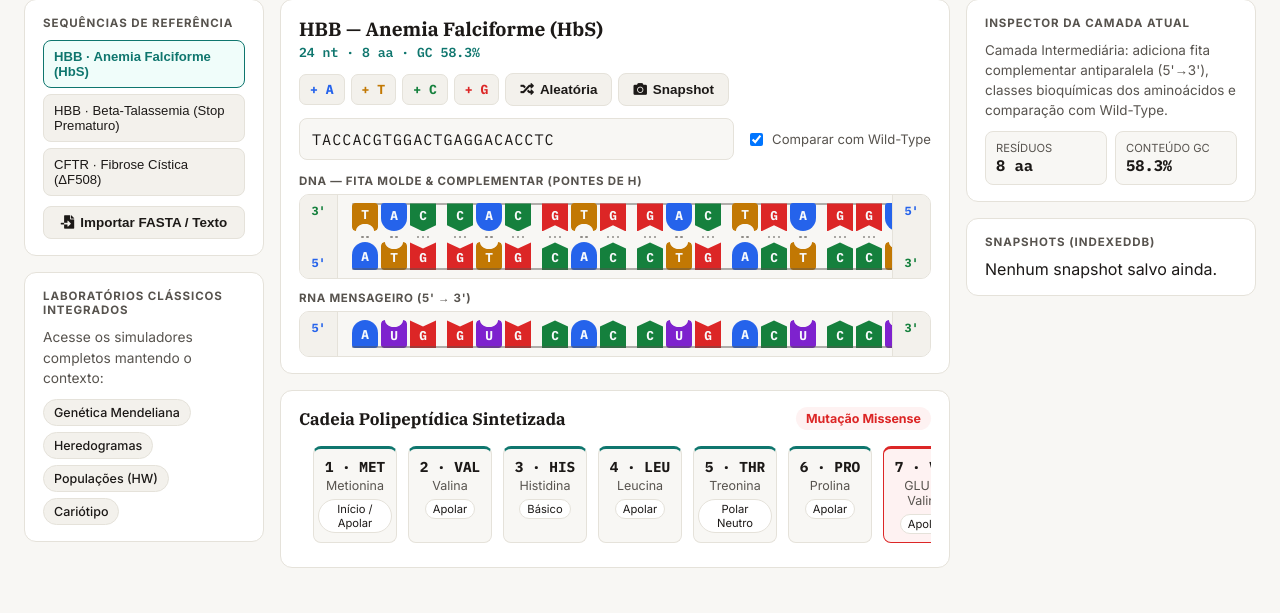
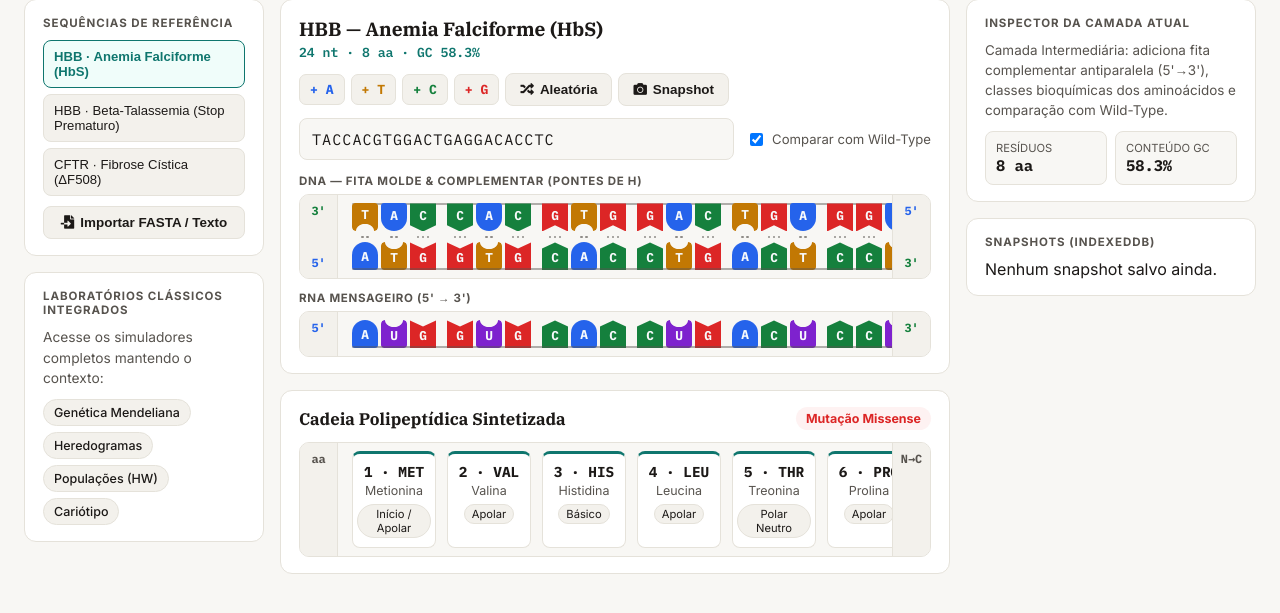
Before and after one commit to wjml/ProteinSynthesis, a PHP site: page /beta.html in a window 1280 px wide. Shown: the part 125-738 px from the top of the page. Run offline with PHP 8.4, Linux system fonts and the light colour scheme; some libraries are stand-ins or nearby versions.

Commit message:
feat(beta): alinhar cadeia polipeptídica e perfil Kyte-Doolittle às colunas de códons

```diff
--- a/assets/js/beta/app.js
+++ b/assets/js/beta/app.js
@@ -114,16 +114,19 @@ function renderHydropathyChart(profile) {
     host.textContent = 'Insira ao menos 1 códon traduzível para visualizar o perfil.';
     return;
   }
-  const W = 640;
-  const H = 140;
-  const pad = 22;
+  const colW = 84;
+  const gap = 11;
+  const totalW = profile.length * colW + Math.max(0, profile.length - 1) * gap;
+  const H = 130;
   const svgNS = 'http://www.w3.org/2000/svg';
   const svg = document.createElementNS(svgNS, 'svg');
-  svg.setAttribute('viewBox', `0 0 ${W} ${H}`);
+  svg.setAttribute('viewBox', `0 0 ${totalW} ${H}`);
+  svg.style.width = `${totalW}px`;
+  svg.style.height = `${H}px`;
 
   const zeroLine = document.createElementNS(svgNS, 'line');
-  zeroLine.setAttribute('x1', pad);
-  zeroLine.setAttribute('x2', W - pad);
+  zeroLine.setAttribute('x1', 0);
+  zeroLine.setAttribute('x2', totalW);
   zeroLine.setAttribute('y1', H / 2);
   zeroLine.setAttribute('y2', H / 2);
   zeroLine.setAttribute('stroke', 'currentColor');
@@ -132,15 +135,27 @@ function renderHydropathyChart(profile) {
   svg.appendChild(zeroLine);
 
   const pts = profile.map((p, idx) => {
-    const x = profile.length === 1 ? W / 2 : pad + (idx / (profile.length - 1)) * (W - pad * 2);
-    const y = H / 2 - (p.kd / 4.5) * (H / 2 - 16);
+    const x = idx * (colW + gap) + colW / 2;
+    const y = H / 2 - (p.kd / 4.5) * (H / 2 - 20);
     return { x, y, ...p };
+  });
+
+  // Guias verticais alinhadas ao centro de cada códon/aminoácido
+  pts.forEach((p) => {
+    const guide = document.createElementNS(svgNS, 'line');
+    guide.setAttribute('x1', p.x.toFixed(1));
+    guide.setAttribute('x2', p.x.toFixed(1));
+    guide.setAttribute('y1', 6);
+    guide.setAttribute('y2', H - 6);
+    guide.setAttribute('stroke', 'currentColor');
+    guide.setAttribute('stroke-opacity', '0.1');
+    svg.appendChild(guide);
   });
 
   const poly = document.createElementNS(svgNS, 'polyline');
   poly.setAttribute('fill', 'none');
   poly.setAttribute('stroke', 'var(--accent)');
-  poly.setAttribute('stroke-width', '2.5');
+  poly.setAttribute('stroke-width', '2.2');
   poly.setAttribute('points', pts.map(p => `${p.x.toFixed(1)},${p.y.toFixed(1)}`).join(' '));
   svg.appendChild(poly);
 
@@ -154,6 +169,17 @@ function renderHydropathyChart(profile) {
     title.textContent = `${p.pos} · ${p.abbr}: ${p.kd}`;
     c.appendChild(title);
     svg.appendChild(c);
+
+    const lbl = document.createElementNS(svgNS, 'text');
+    lbl.setAttribute('x', p.x.toFixed(1));
+    lbl.setAttribute('y', (p.kd >= 0 ? p.y - 8 : p.y + 14).toFixed(1));
+    lbl.setAttribute('text-anchor', 'middle');
+    lbl.setAttribute('font-size', '10');
+    lbl.setAttribute('font-family', 'IBM Plex Mono, monospace');
+    lbl.setAttribute('fill', 'currentColor');
+    lbl.setAttribute('fill-opacity', '0.72');
+    lbl.textContent = (p.kd > 0 ? '+' : '') + p.kd.toFixed(1);
+    svg.appendChild(lbl);
   });
 
   host.appendChild(svg);
@@ -384,8 +410,8 @@ async function init() {
   $('wb-dna-input').addEventListener('input', refreshWorkbench);
   $('wb-compare-wt').addEventListener('change', refreshWorkbench);
 
-  // Scroll horizontal sincronizado entre DNA, RNAm, Alinhamento e Proteína
-  const scrollEls = [$('wb-scroll-dna'), $('wb-scroll-rna'), $('wb-scroll-diff'), $('wb-scroll-protein')].filter(Boolean);
+  // Scroll horizontal sincronizado entre DNA, RNAm, Alinhamento, Proteína e Hidropatia
+  const scrollEls = [$('wb-scroll-dna'), $('wb-scroll-rna'), $('wb-scroll-diff'), $('wb-scroll-protein'), $('wb-scroll-hydro')].filter(Boolean);
   let syncingScroll = false;
   scrollEls.forEach((src) => {
     src.addEventListener('scroll', () => {
--- a/assets/style/beta.css
+++ b/assets/style/beta.css
@@ -519,7 +519,7 @@ body:not([data-layer="basic"]) .duplex-grid::after {
 .mutation-badge.is-mut { background: var(--danger-soft); color: var(--danger); }
 
 /* Tabulação exata: 1 códon = 3 bases (26*3 + 3*2 = 84px) + 11px gap */
-.protein-scroll { padding: 4px 14px 8px; }
+.protein-scroll { padding: 8px 14px; }
 .protein-grid {
   display: inline-flex;
   flex-wrap: nowrap;
@@ -529,7 +529,7 @@ body:not([data-layer="basic"]) .duplex-grid::after {
 .aa-card {
   width: 84px;
   flex: 0 0 84px;
-  background: var(--bg);
+  background: var(--surface);
   border: 1px solid var(--border);
   border-top: 3px solid var(--accent);
   border-radius: 8px;
@@ -539,10 +539,11 @@ body:not([data-layer="basic"]) .duplex-grid::after {
 .aa-card.aa-mut { border-color: var(--danger); background: var(--danger-soft); }
 .aa-card-abbr { font-weight: 700; font-size: 0.9rem; }
 .aa-card-name { font-size: 0.78rem; color: var(--muted); margin-top: 2px; }
-.aa-card-type { font-size: 0.7rem; margin-top: 6px; display: inline-block; padding: 2px 7px; border-radius: 999px; background: var(--surface); border: 1px solid var(--border); }
+.aa-card-type { font-size: 0.7rem; margin-top: 6px; display: inline-block; padding: 2px 7px; border-radius: 999px; background: var(--surface-alt); border: 1px solid var(--border); }
 
 .hydropathy-box { margin-top: 16px; padding-top: 14px; border-top: 1px solid var(--border); }
-.hydropathy-chart svg { width: 100%; height: 140px; display: block; }
+.hydropathy-chart { min-width: max-content; }
+.hydropathy-chart svg { height: 130px; display: block; }
 
 .biochem-metrics { display: grid; grid-template-columns: 1fr 1fr; gap: 8px; margin-top: 10px; }
 .metric-tile {
--- a/beta.html
+++ b/beta.html
@@ -263,14 +263,22 @@
             </div>
           </div>
 
-          <!-- Cadeia Polipeptídica + Gráfico Kyte-Doolittle -->
+          <!-- Cadeia Polipeptídica + Gráfico Kyte-Doolittle (alinhados aos códons) -->
           <div class="beta-card">
             <div class="wb-section-head">
               <h2>Cadeia Polipeptídica Sintetizada</h2>
               <span class="mutation-badge" id="wb-mutation-badge">Referência (Wild-Type)</span>
             </div>
-            <div class="protein-scroll" id="wb-scroll-protein">
-              <div class="protein-grid" id="wb-protein-grid"></div>
+            <div class="duplex-box protein-box">
+              <div class="strand-ends strand-ends-left mono">
+                <span class="end-badge end-diff">aa</span>
+              </div>
+              <div class="strand-scroll protein-scroll" id="wb-scroll-protein">
+                <div class="protein-grid" id="wb-protein-grid"></div>
+              </div>
+              <div class="strand-ends strand-ends-right mono">
+                <span class="end-badge end-diff">N→C</span>
+              </div>
             </div>
 
             <div class="hydropathy-box" data-visible-layers="advanced">
@@ -278,7 +286,19 @@
                 <h3>Perfil de Hidropatia (Kyte-Doolittle)</h3>
                 <span class="mono muted-text" id="wb-gravy-badge">GRAVY: 0.00</span>
               </div>
-              <div id="wb-hydropathy-chart" class="hydropathy-chart"></div>
+              <div class="duplex-box hydro-box">
+                <div class="strand-ends strand-ends-left mono">
+                  <span class="end-badge end-diff">+4.5</span>
+                  <span class="end-badge end-diff">KD</span>
+                  <span class="end-badge end-diff">-4.5</span>
+                </div>
+                <div class="strand-scroll" id="wb-scroll-hydro">
+                  <div id="wb-hydropathy-chart" class="hydropathy-chart"></div>
+                </div>
+                <div class="strand-ends strand-ends-right mono">
+                  <span class="end-badge end-diff">Hφ</span>
+                </div>
+              </div>
             </div>
           </div>
         </div>
```
